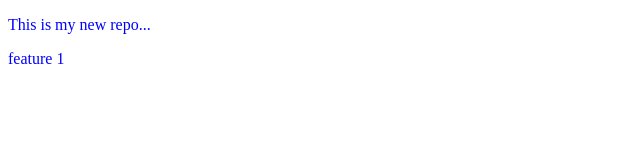
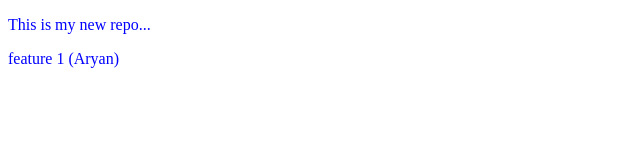
Before and after one commit to AryanRaj08/local, a plain HTML site: page index.html in a window 1280 px wide. Shown: the full height of the page, 0-640 px from the left. Drawn offline with Linux system fonts and the light colour scheme.

```diff
--- a/index.html
+++ b/index.html
@@ -8,6 +8,6 @@
 </head>
 <body>
     <p>This is my new repo...</p>
-    <p>feature 1</p>
+    <p>feature 1 (Aryan) </p>
 </body>
 </html>
```
